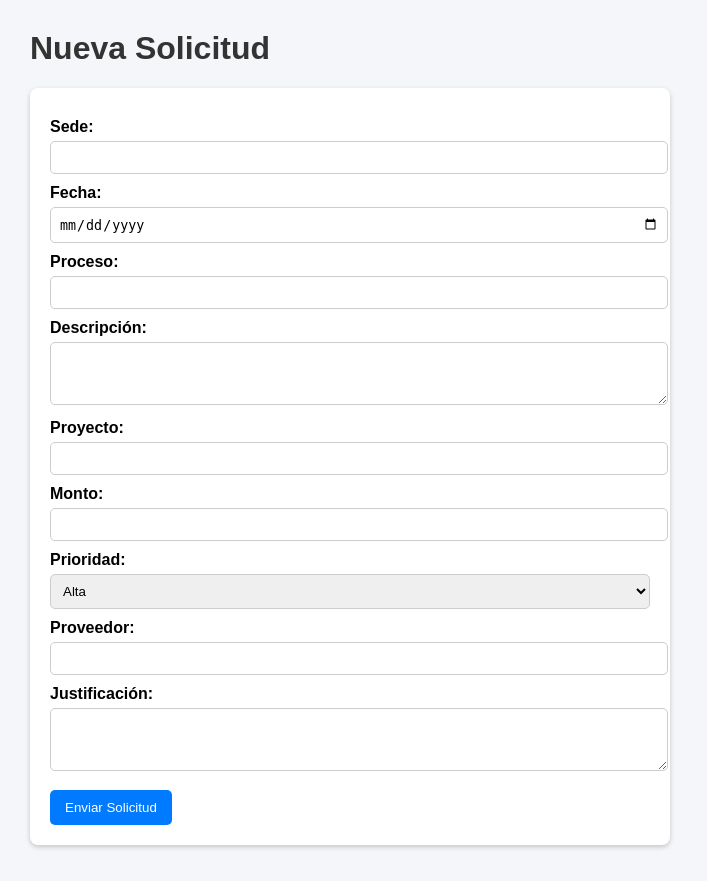
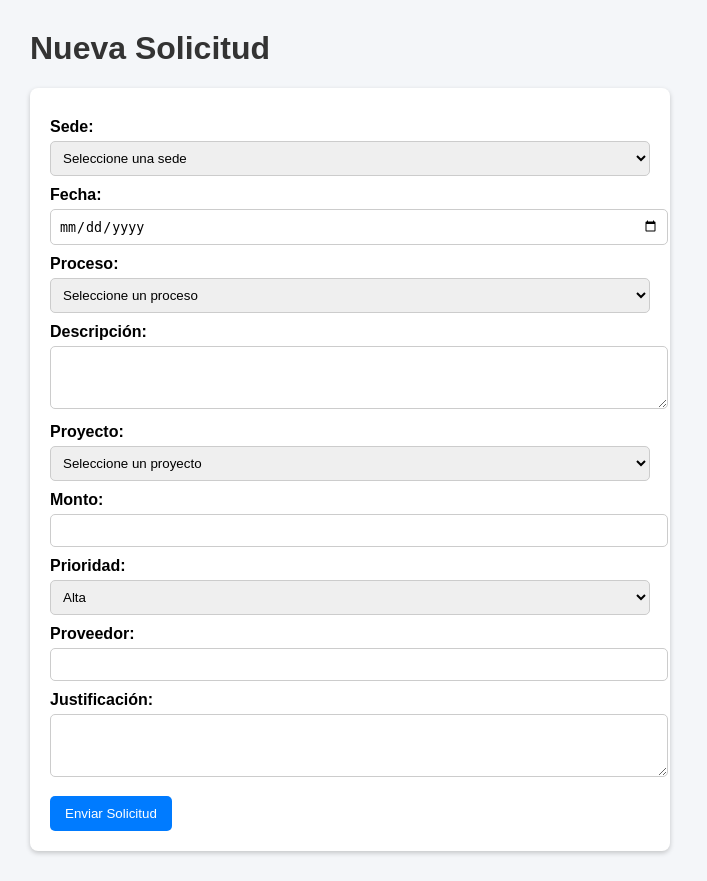
Before and after one commit to ivanmulford/sistema-solicitudes, a Flask app: template templates/solicitud.html in a window 1280 px wide. Shown: the whole page, without its empty margins (0-707 px from the left). Before the commit the page ends 849 px from the top, so only its background shows below. Run offline with Flask 3, Linux system fonts and the light colour scheme; the template is opened without the code that fills it, so the values that code supplies are empty.

Commit message:
Update solicitud.html

```diff
--- a/templates/solicitud.html
+++ b/templates/solicitud.html
@@ -48,24 +48,49 @@
 <body>
     <h1>Nueva Solicitud</h1>
     <form method="POST">
+        <!-- SEDE -->
         <label for="sede">Sede:</label>
-        <input type="text" name="sede" required>
+        <select name="sede" required>
+            <option value="">Seleccione una sede</option>
+            <option value="Bogotá">Bogotá</option>
+            <option value="Medellín">Medellín</option>
+            <option value="Barranquilla">Barranquilla</option>
+            <option value="Cali">Cali</option>
+        </select>
 
+        <!-- FECHA -->
         <label for="fecha">Fecha:</label>
         <input type="date" name="fecha" required>
 
+        <!-- PROCESO -->
         <label for="proceso">Proceso:</label>
-        <input type="text" name="proceso" required>
+        <select name="proceso" required>
+            <option value="">Seleccione un proceso</option>
+            <option value="Compras">Compras</option>
+            <option value="Logística">Logística</option>
+            <option value="Financiero">Financiero</option>
+            <option value="Recursos Humanos">Recursos Humanos</option>
+        </select>
 
+        <!-- DESCRIPCIÓN -->
         <label for="descripcion">Descripción:</label>
         <textarea name="descripcion" rows="3" required></textarea>
 
+        <!-- PROYECTO -->
         <label for="proyecto">Proyecto:</label>
-        <input type="text" name="proyecto">
+        <select name="proyecto">
+            <option value="">Seleccione un proyecto</option>
+            <option value="Infraestructura">Infraestructura</option>
+            <option value="Tecnología">Tecnología</option>
+            <option value="Capacitación">Capacitación</option>
+            <option value="Operaciones">Operaciones</option>
+        </select>
 
+        <!-- MONTO -->
         <label for="monto">Monto:</label>
         <input type="number" name="monto" step="0.01">
 
+        <!-- PRIORIDAD -->
         <label for="prioridad">Prioridad:</label>
         <select name="prioridad" required>
             <option value="alta">Alta</option>
@@ -73,9 +98,11 @@
             <option value="baja">Baja</option>
         </select>
 
+        <!-- PROVEEDOR -->
         <label for="proveedor">Proveedor:</label>
         <input type="text" name="proveedor">
 
+        <!-- JUSTIFICACIÓN -->
         <label for="justificacion">Justificación:</label>
         <textarea name="justificacion" rows="3"></textarea>
 
```
